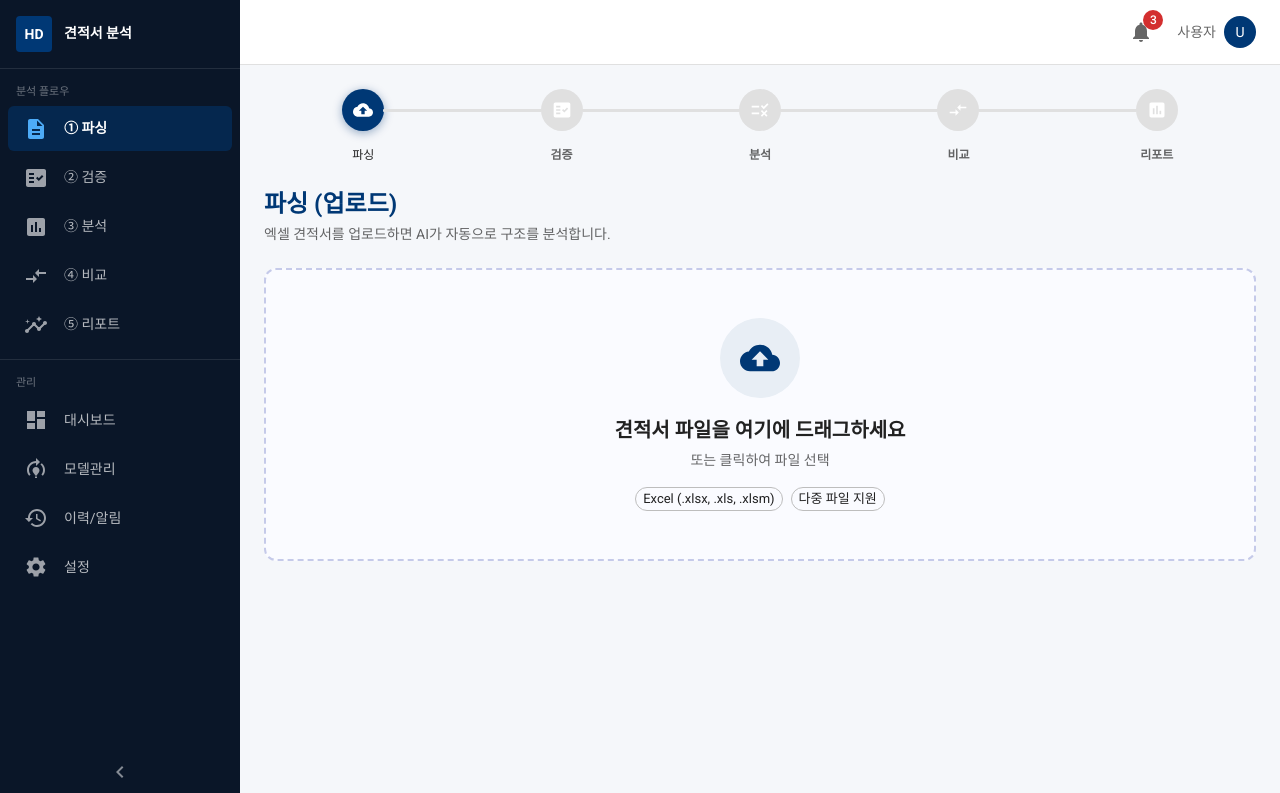
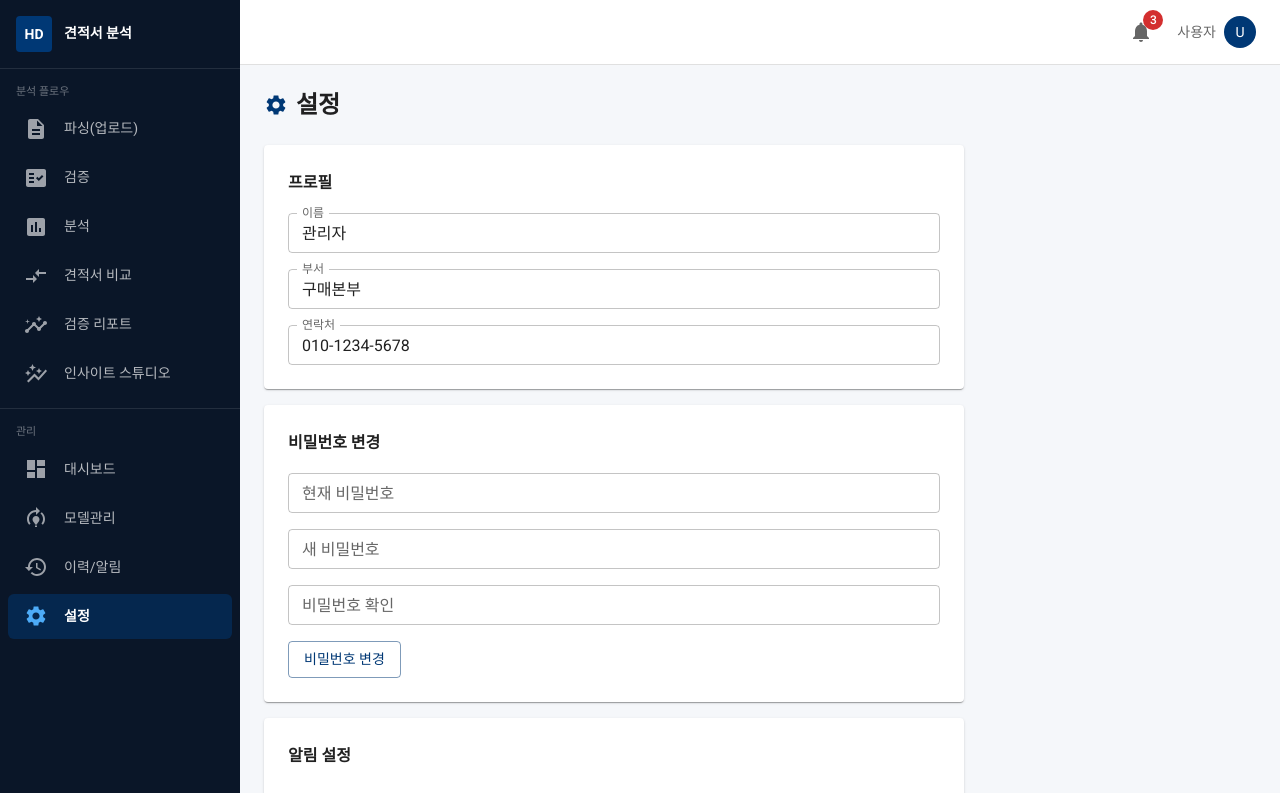
Before and after one commit to navynam/COST_ANALYSIS, a React (Create React App) app: page /#/settings in a window 1280 px wide. Before the commit this address led to /parsing. Shown: the top 793 px of the page. Built offline with nearby package versions, Linux system fonts and the light colour scheme.

Commit message:
메뉴 확장: 6개 메인 플로우 (파싱/검증/분석/견적서비교/검증리포트/인사이트스튜디오)

```diff
--- a/src/App.tsx
+++ b/src/App.tsx
@@ -1,5 +1,5 @@
 import React from 'react';
-import { BrowserRouter, Routes, Route, Navigate } from 'react-router-dom';
+import { HashRouter, Routes, Route, Navigate } from 'react-router-dom';
 import { CssBaseline, ThemeProvider, createTheme } from '@mui/material';
 import MainLayout from './layouts/MainLayout';
 import { AuthProvider } from './contexts/AuthContext';
@@ -13,6 +13,7 @@ import QuotationComparison from './pages/QuotationComparison';
 // 보조 페이지
 import Dashboard from './pages/Dashboard';
 import Report from './pages/Report';
+import Insight from './pages/Insight';
 import ModelManagement from './pages/ModelManagement';
 import History from './pages/History';
 import Settings from './pages/Settings';
@@ -31,7 +32,7 @@ export default function App() {
     <ThemeProvider theme={theme}>
       <CssBaseline />
       <AuthProvider>
-      <BrowserRouter>
+      <HashRouter>
         <Routes>
           <Route path="/login" element={<Login />} />
           <Route element={<MainLayout />}>
@@ -44,6 +45,7 @@ export default function App() {
             {/* 보조 페이지 */}
             <Route path="/dashboard" element={<Dashboard />} />
             <Route path="/report" element={<Report />} />
+            <Route path="/insight" element={<Insight />} />
             <Route path="/models" element={<ModelManagement />} />
             <Route path="/history" element={<History />} />
             <Route path="/settings" element={<Settings />} />
@@ -53,7 +55,7 @@ export default function App() {
             <Route path="*" element={<Navigate to="/parsing" replace />} />
           </Route>
         </Routes>
-      </BrowserRouter>
+      </HashRouter>
       </AuthProvider>
     </ThemeProvider>
   );
--- a/src/layouts/Sidebar.tsx
+++ b/src/layouts/Sidebar.tsx
@@ -5,15 +5,16 @@ import {
 } from '@mui/material';
 import {
   Dashboard, Description, FactCheck, CompareArrows, Assessment, Insights,
-  ModelTraining, History, Settings, ChevronLeft, ChevronRight,
+  ModelTraining, History, Settings, ChevronLeft, ChevronRight, AutoGraph,
 } from '@mui/icons-material';
 
 const mainFlowItems = [
-  { label: '① 파싱', icon: <Description />, path: '/parsing' },
-  { label: '② 검증', icon: <FactCheck />, path: '/verification' },
-  { label: '③ 분석', icon: <Assessment />, path: '/analysis' },
-  { label: '④ 비교', icon: <CompareArrows />, path: '/comparison' },
-  { label: '⑤ 리포트', icon: <Insights />, path: '/report' },
+  { label: '파싱(업로드)', icon: <Description />, path: '/parsing' },
+  { label: '검증', icon: <FactCheck />, path: '/verification' },
+  { label: '분석', icon: <Assessment />, path: '/analysis' },
+  { label: '견적서 비교', icon: <CompareArrows />, path: '/comparison' },
+  { label: '검증 리포트', icon: <Insights />, path: '/report' },
+  { label: '인사이트 스튜디오', icon: <AutoGraph />, path: '/insight' },
 ];
 
 const subMenuItems = [
```
Also changed, not shown: package.json (+10 -3 lines), 1 other file (tests, documents, lock files or other folders).
